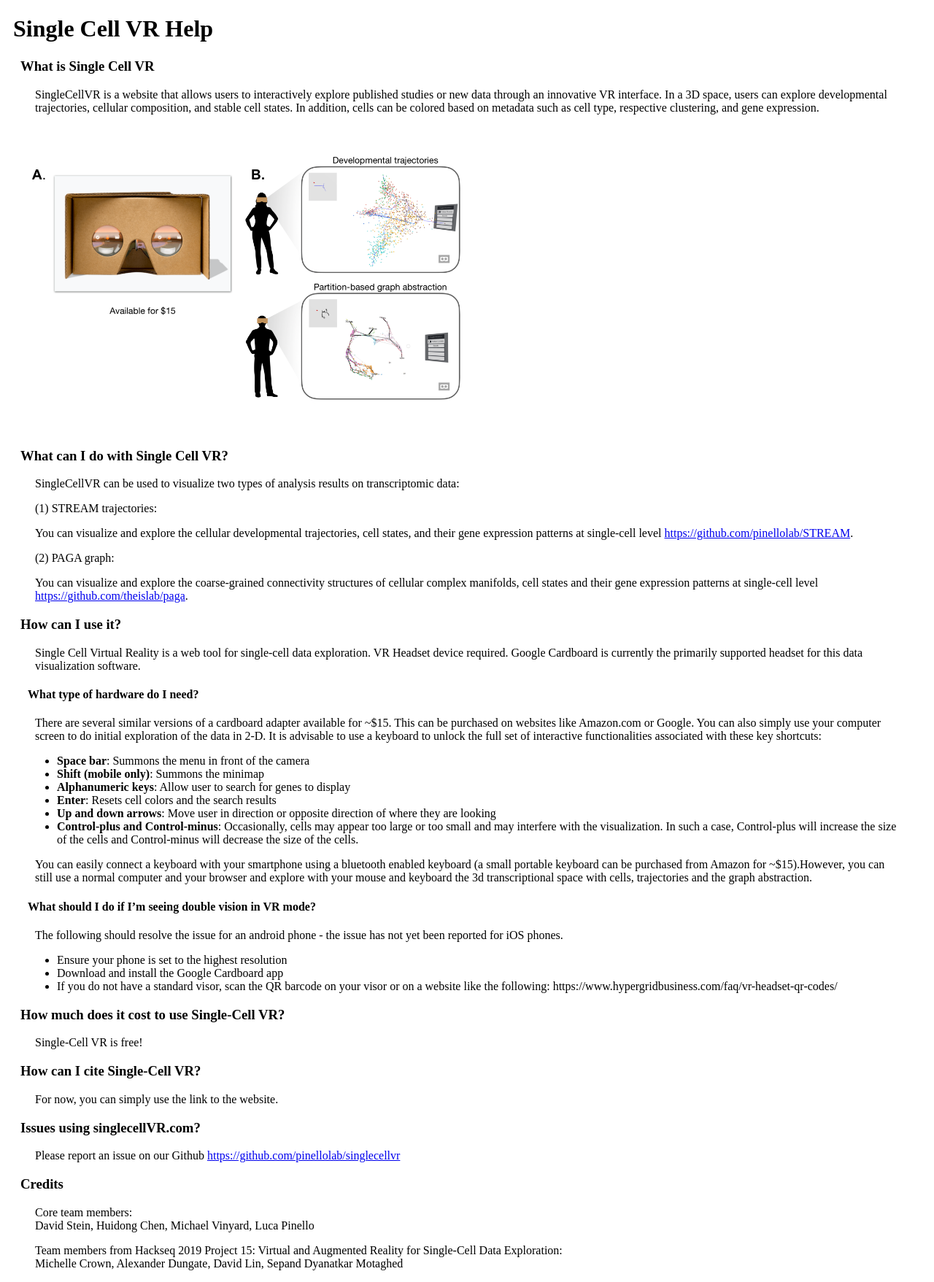
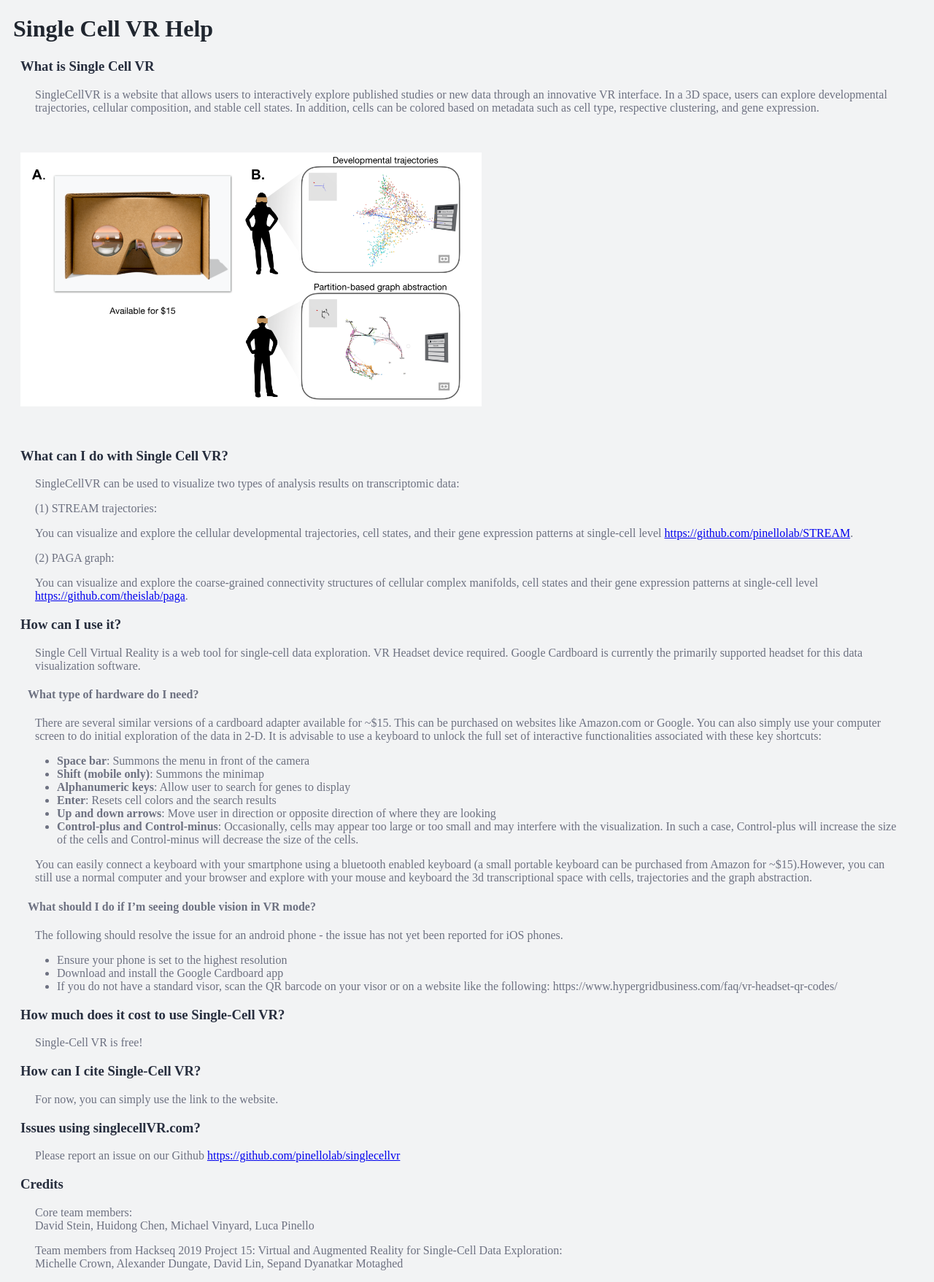
Before and after one commit to pinellolab/singlecellvr, a Flask app: template dash_app/apps/dash-singlecell-vr/templates/help.html in a window 1280 px wide. Shown: the whole page at 73% size. Run offline with Flask 3, Linux system fonts and the light colour scheme; the template is opened without the code that fills it, so the values that code supplies are empty.

Commit message:
update help page style

```diff
--- a/dash_app/apps/dash-singlecell-vr/static/help.css
+++ b/dash_app/apps/dash-singlecell-vr/static/help.css
@@ -1,11 +1,13 @@
 h1{
 	margin-right: 10px;
   	margin-left: 10px;
+    color: #20262F;
  }
 
 h3{
 	margin-right: 20px;
   	margin-left: 20px;
+    color: #272E3E;
  }
 
 h4{
--- a/dash_app/apps/dash-singlecell-vr/templates/help.html
+++ b/dash_app/apps/dash-singlecell-vr/templates/help.html
@@ -5,7 +5,7 @@
     <title>About Single Cell VR</title>
     <link rel="stylesheet" type="text/css" href="/static/help.css">
 </head>
-<body>
+<body style="background-color:#F2F3F4;color:#6D7181">
     <h1>Single Cell VR Help</h1>
     <h3>What is Single Cell VR</h3>
     <p>SingleCellVR is a website that allows users to interactively explore published studies or new data through an innovative VR interface. In a 3D space, users can explore developmental trajectories, cellular composition, and stable cell states. In addition, cells can be colored based on metadata such as cell type, respective clustering, and gene expression.</p>
```
